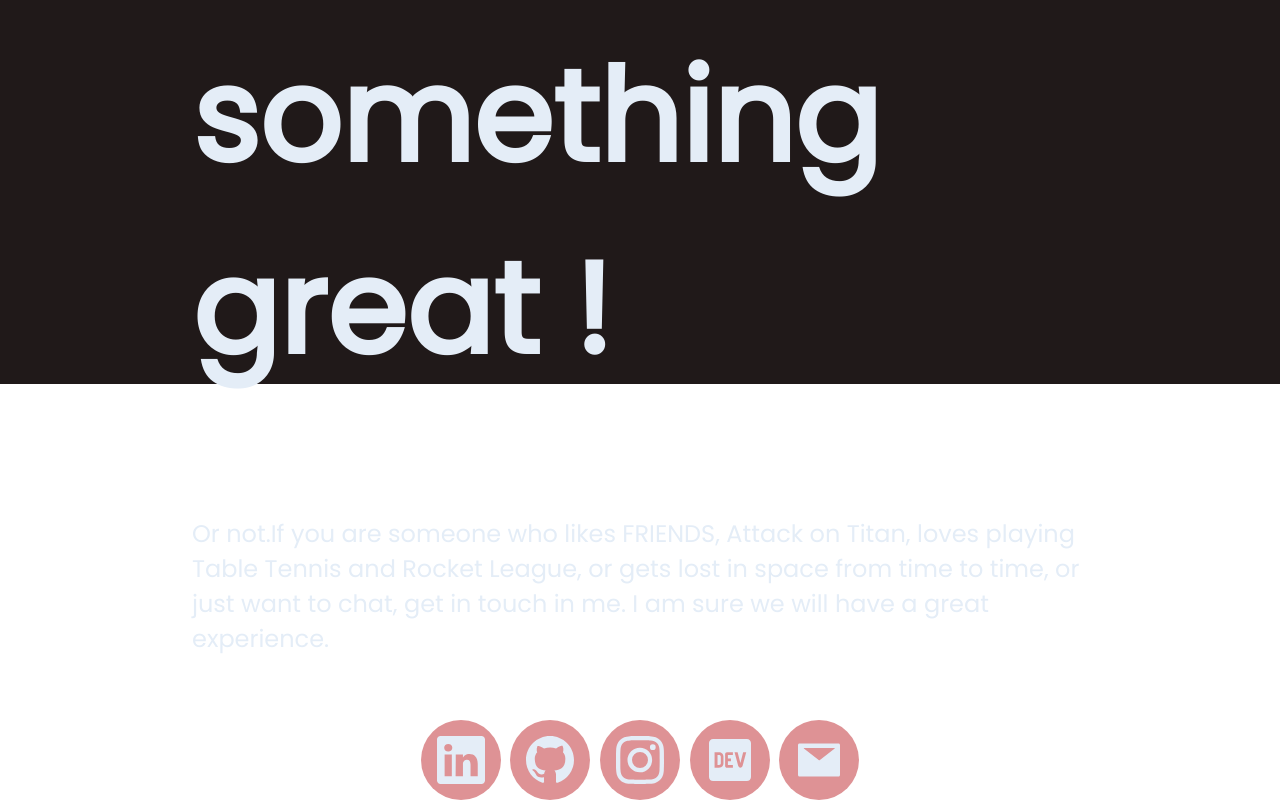
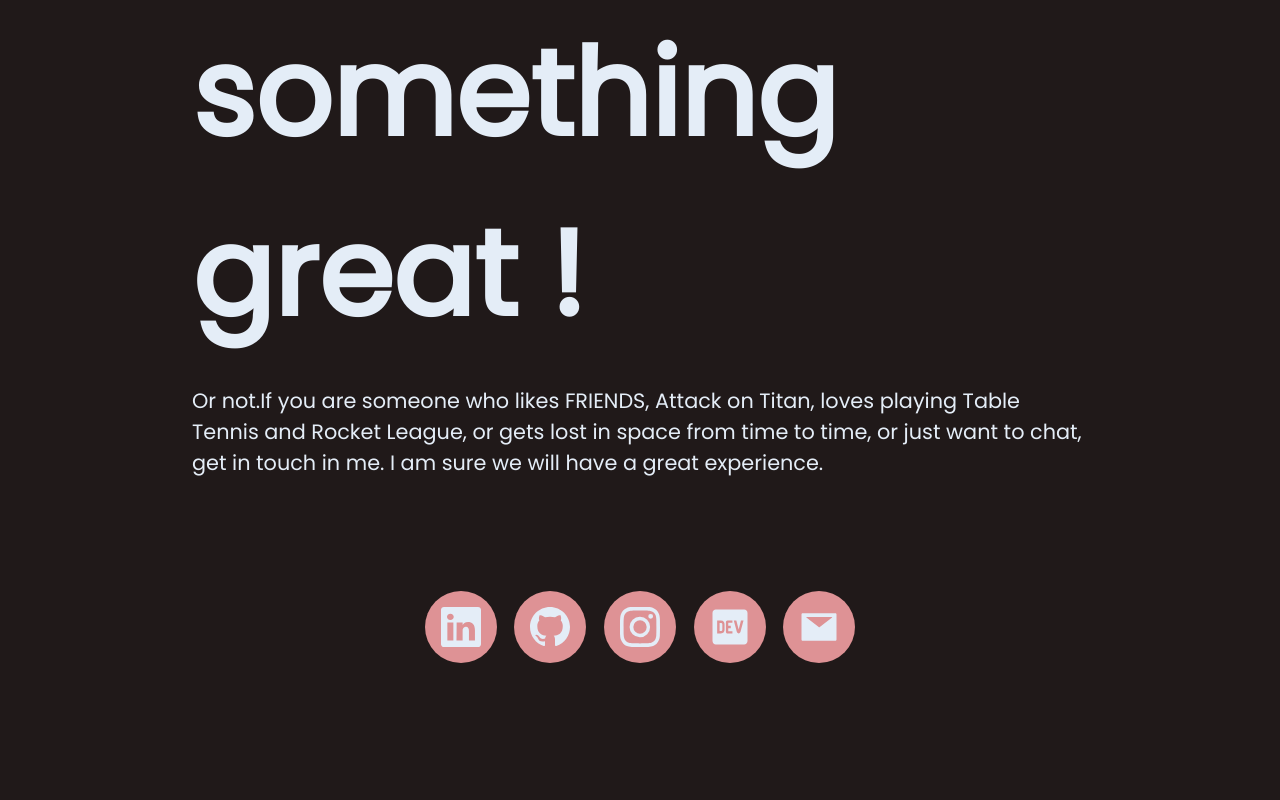
Before and after one commit to primeTanM/portfolio, a React (Create React App) app: page /contact in a window 1280 px wide. Shown: the part 416-1216 px from the top of the page. After the commit the page ends 1079 px from the top, so only its background shows below. Built offline with nearby package versions, Linux system fonts and the light colour scheme.

Commit message:
minor changes

```diff
--- a/src/App.css
+++ b/src/App.css
@@ -1,5 +1,6 @@
 .App {
   text-align: center;
+
 }
 
 .App-logo {
--- a/src/index.css
+++ b/src/index.css
@@ -1,3 +1,7 @@
+html {
+  background: #201919;
+}
+
 body {
   margin: 0;
   font-family: -apple-system, BlinkMacSystemFont, 'Segoe UI', 'Roboto', 'Oxygen',
--- a/src/pages/Connect/Connect.css
+++ b/src/pages/Connect/Connect.css
@@ -4,16 +4,16 @@
   display: flex;
   flex-direction: column;
   text-align: left;
-
+  /* justify-content: center ; */
 }
 
 .connect-text h1 {
-  font-size: 8rem;
-
+  font-size: 7.5rem;
+  margin-bottom: 0;
 }
 
 .connect-text p {
-  font-size: 1.5rem;
+  font-size: 1.3rem;
 }
 
 .social-icons {
@@ -23,14 +23,14 @@
   display: flex;
   justify-content: space-around;
   align-items: center;
-  margin-top: 3rem;
+  margin-top: 6rem;
 }
 
 .social-icons a {
-  font-size: 3rem;
+  font-size: 2.5rem;
   background-color: #de9295;
-  height: 5rem;
-  width: 5rem;
+  height: 4.5rem;
+  width: 4.5rem;
   display: flex;
   justify-content: center;
   align-items: center;
--- a/src/pages/Navbar/Navbar.js
+++ b/src/pages/Navbar/Navbar.js
@@ -13,7 +13,7 @@ const Navbar = () => {
   let toDisplay
   if(currentPage.pathname === '/'){
     toDisplay = <div className='name'>
-                  <h1>Tanmay Mishra</h1>
+                  <h1>Tanmay Misra</h1>
                   <p>Software Engineer</p>
                 </div>
   }
```
